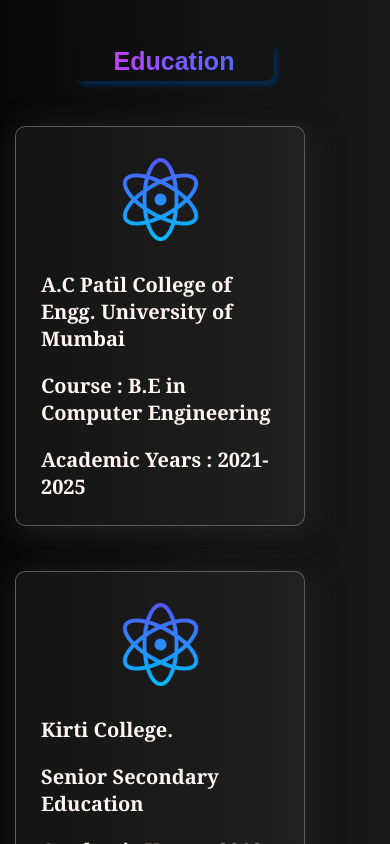
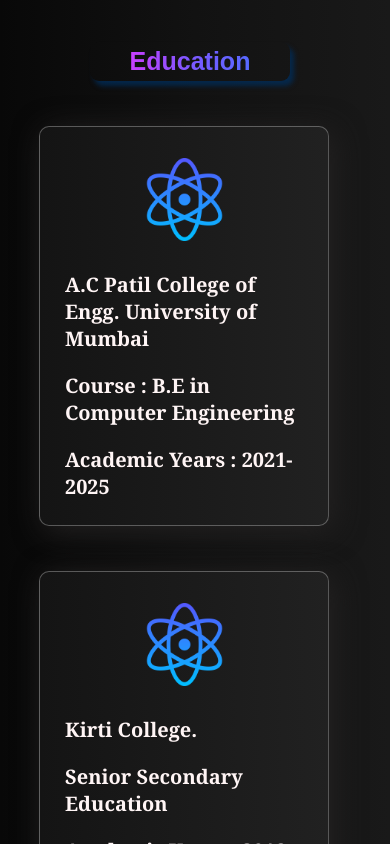
Before and after one commit to pankajkori81/Pk-Portfolio, a React (Vite) app: page / in a window 390 px wide. Shown: the part 6860-7704 px from the top of the page. Built offline with nearby package versions, Linux system fonts and the light colour scheme; a web font is replaced by a local one.

Commit message:
Update Education.css

```diff
--- a/src/components/Education/Education.css
+++ b/src/components/Education/Education.css
@@ -76,7 +76,7 @@
         text-align: center;
         font-size: 25px;
         font-family: Arial, Helvetica, sans-serif;
-        margin-left: 19%;
+        margin-left: 23%;
         margin-top: 5%;
         padding: 5px;
         width: 200px;
@@ -99,7 +99,7 @@
         justify-content: space-around;
         margin: 55px 15px 15px 15px;
         margin-top: 45px;
-        margin-left: 15px;
+        margin-left: 10%;
         background-color: rgb(14, 14, 14);
         background: linear-gradient(to right , #141414 , #212121);
         border: 1px solid #dddddd57;
```
